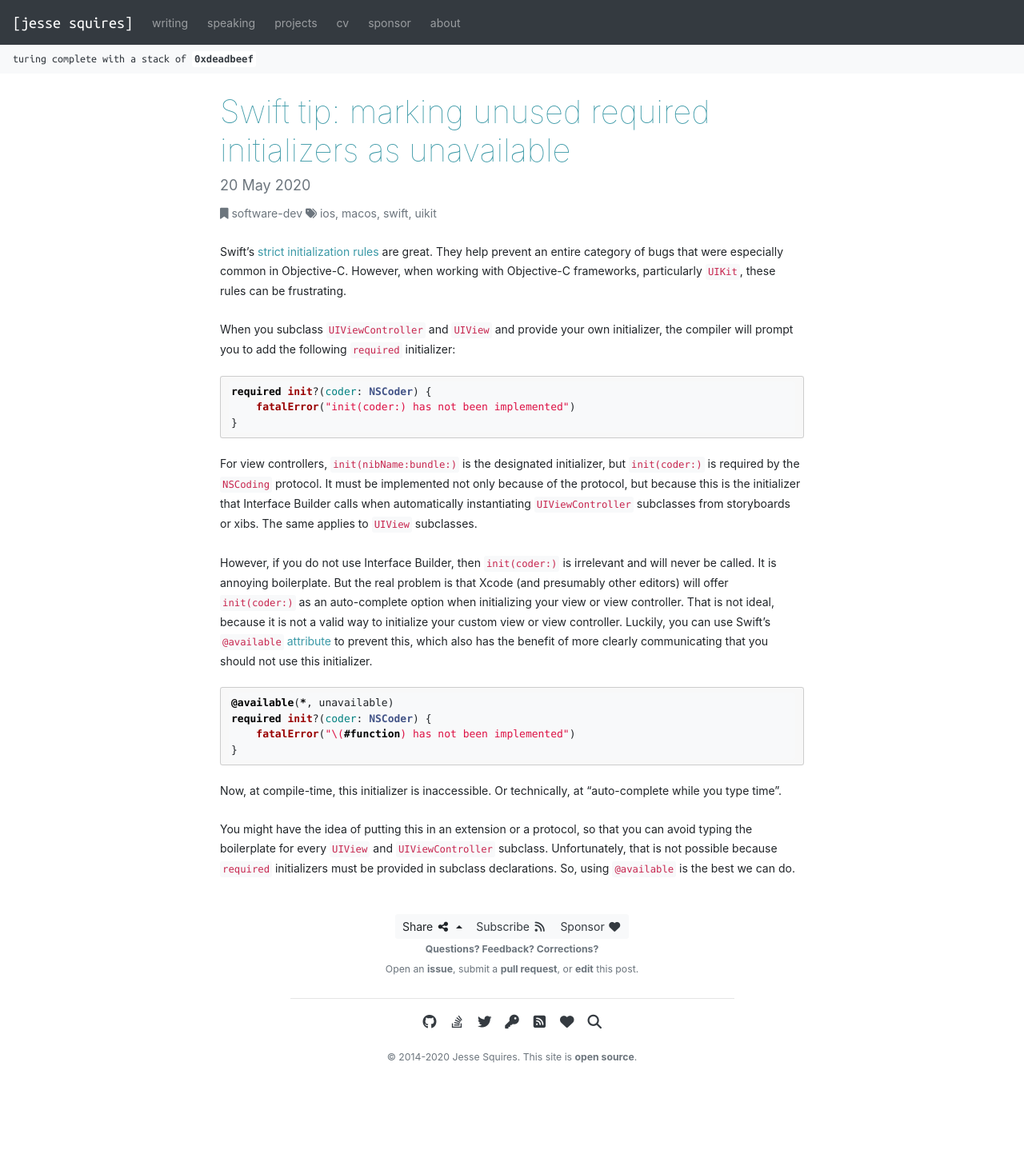
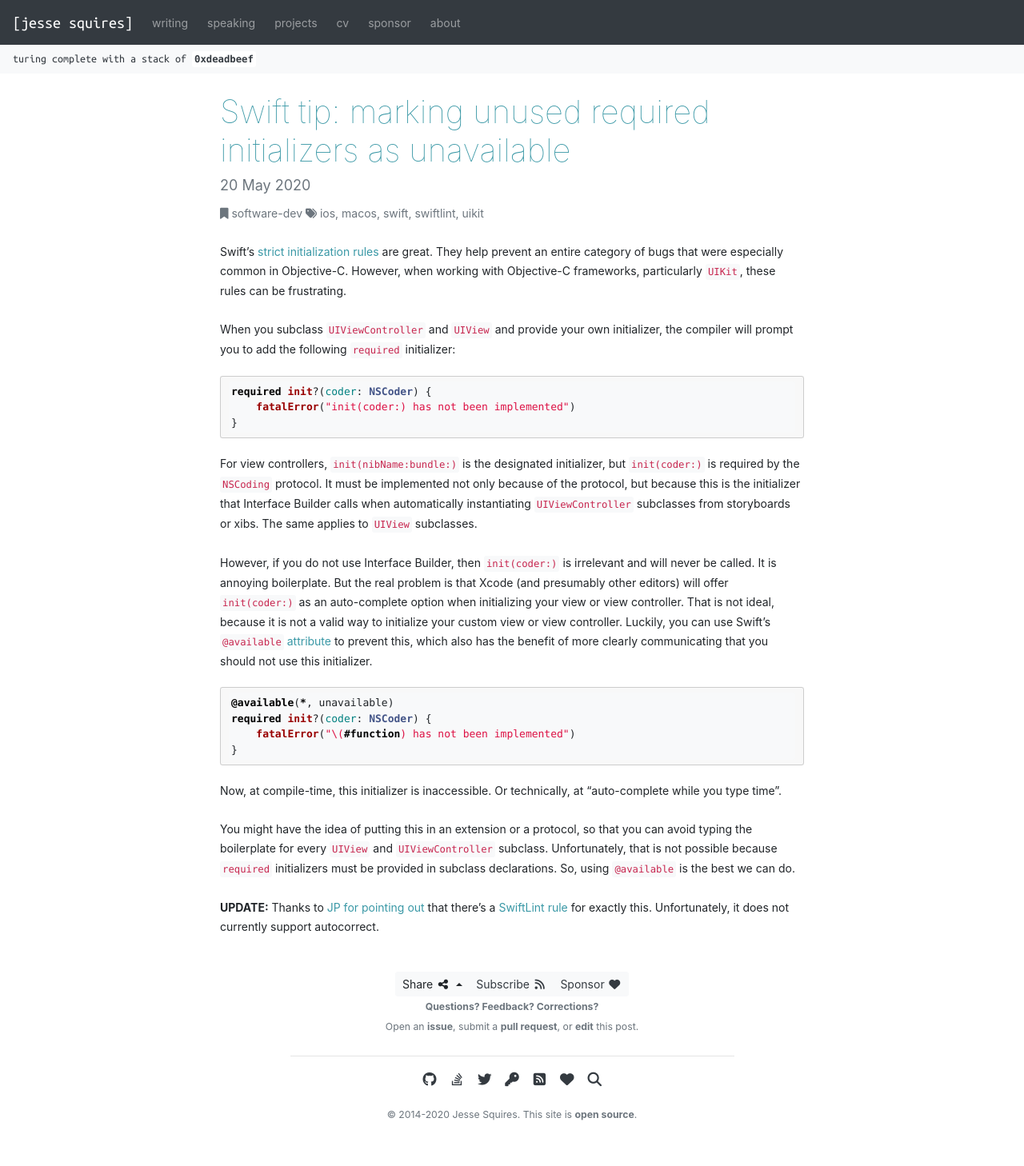
Before and after one commit to jessesquires/jessesquires.com, a Jekyll site: the page built from _posts/2020-05-20-marking-unused-required-initializers-as-unavailable.md, in a window 1280 px wide. Shown: the whole page at 80% size. Built offline with Jekyll 4.4.1, drawn with Linux system fonts in a browser that asks for light colours; nearby versions of some CDN libraries; library files that are not in the unit come from our copies; before the commit the page ends 1386 px from its top, so only the background shows below that.

Commit message:
[post update] swiftlint rule

```diff
--- a/_posts/2020-05-20-marking-unused-required-initializers-as-unavailable.md
+++ b/_posts/2020-05-20-marking-unused-required-initializers-as-unavailable.md
@@ -1,7 +1,7 @@
 ---
 layout: post
 categories: [software-dev]
-tags: [ios, macos, swift, uikit]
+tags: [ios, macos, swift, uikit, swiftlint]
 date: 2020-05-20T09:30:34-07:00
 title: 'Swift tip: marking unused required initializers as unavailable'
 ---
@@ -32,3 +32,5 @@
 Now, at compile-time, this initializer is inaccessible. Or technically, at "auto-complete while you type time".
 
 You might have the idea of putting this in an extension or a protocol, so that you can avoid typing the boilerplate for every `UIView` and `UIViewController` subclass. Unfortunately, that is not possible because `required` initializers must be provided in subclass declarations. So, using `@available` is the best we can do.
+
+**UPDATE:** Thanks to [JP for pointing out](https://twitter.com/simjp/status/1263202678663872513) that there's a [SwiftLint rule](https://realm.github.io/SwiftLint/unavailable_function.html) for exactly this. Unfortunately, it does not currently support autocorrect.
```
